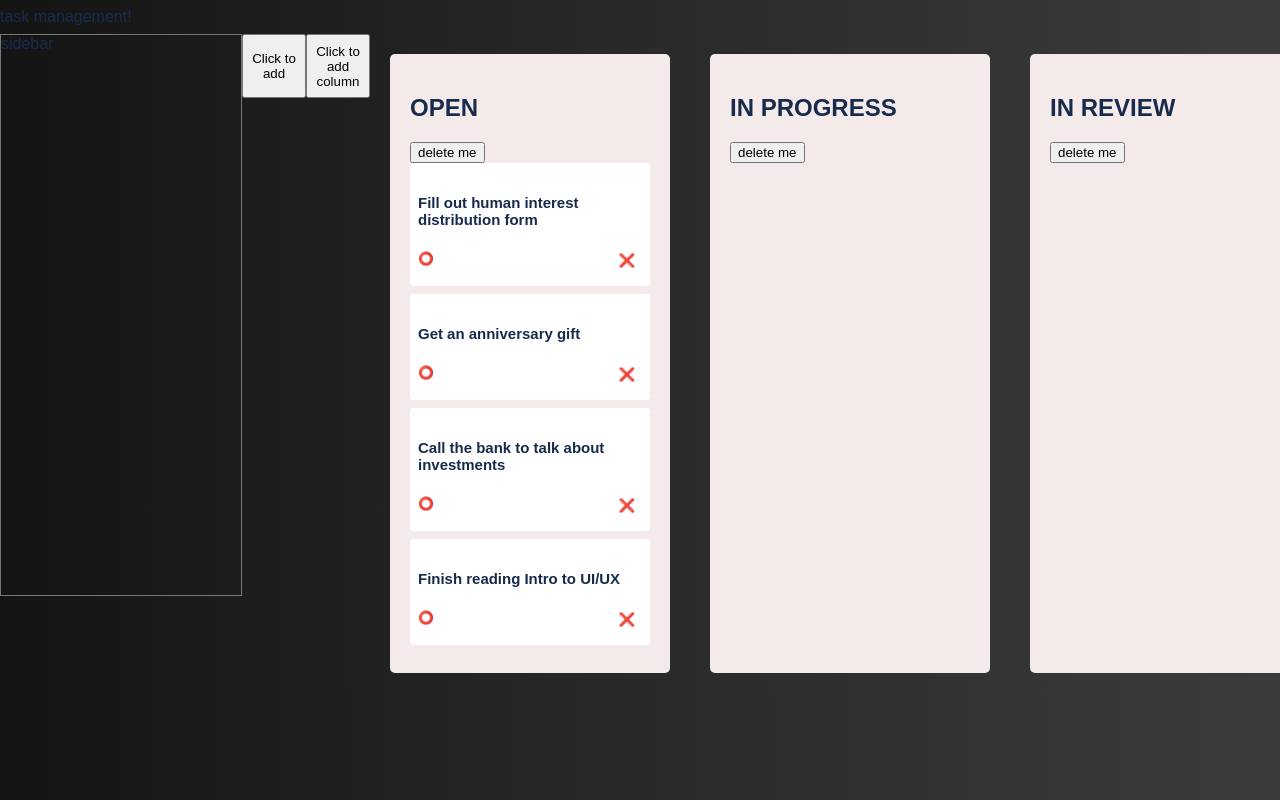
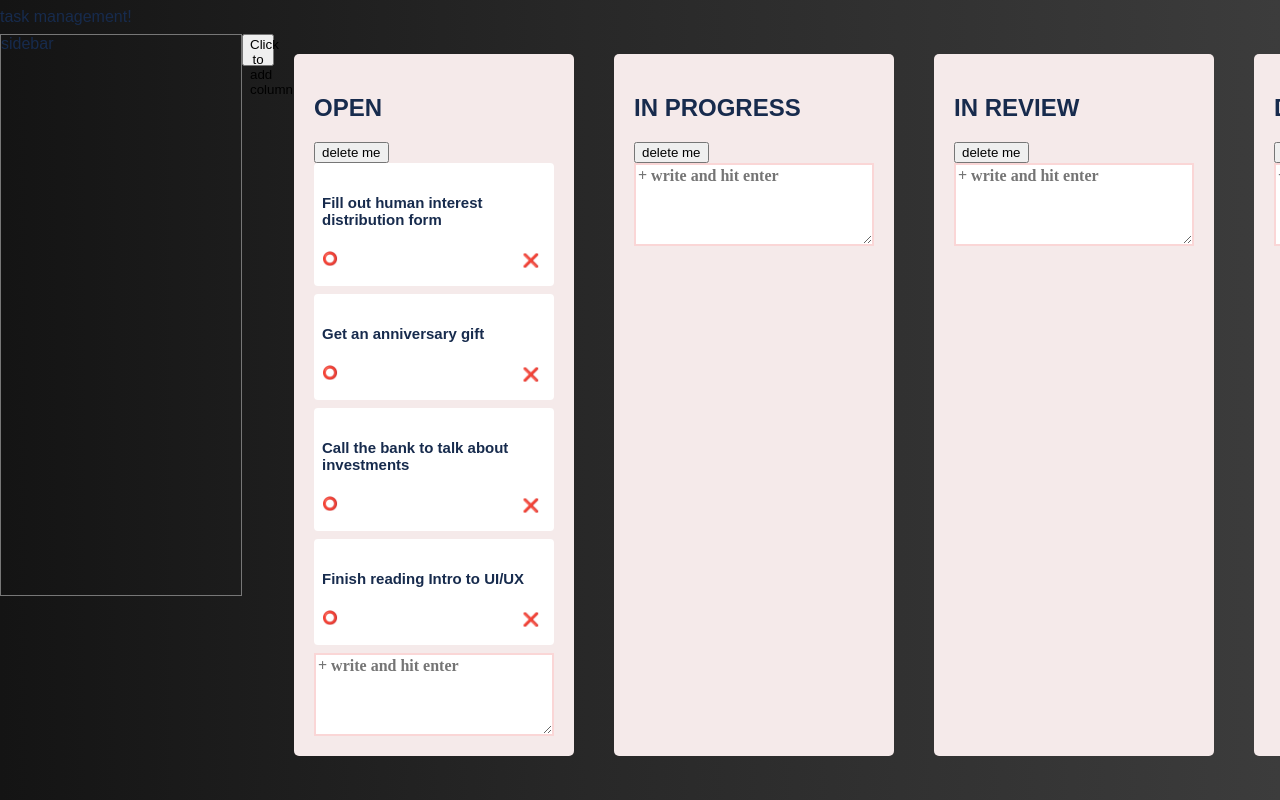
Before and after one commit to sajadsarlaki/task_management, a React (Create React App) app: page / in a window 1280 px wide. Built offline with nearby package versions, Linux system fonts and the light colour scheme.

Commit message:
adding task to specific column implemented

```diff
--- a/src/App.scss
+++ b/src/App.scss
@@ -56,9 +56,30 @@ p {
   flex-direction: row;
   justify-content: center;
   //border: 1px solid #777;
+  &__add-area{
+    display: flex;
+    flex-direction: row;
+    justify-content: space-between;
+  }
   &__add-btn{
-    width: 4rem;
-    height: 4rem;
+    height: 2rem;
+    width: 2rem;
+  }
+  &__input{
+    flex: 1;
+    border: 2px solid $disabled-color;
+    caret-color: red;
+    font-size: 0.8rem;
+    &:focus{
+      outline: none !important;
+      border: 2px solid $complete-color;
+      box-shadow: 0 0 10px #719ECE;
+    }
+    &::placeholder{
+      font-family: cursive;
+      font-weight: bold;
+      font-size: 1rem;
+    }
   }
 
 }
--- a/src/components/container/Container.js
+++ b/src/components/container/Container.js
@@ -25,6 +25,7 @@ const Container = () => {
     }, [theColumns]);
 
 
+    const [newItemText, setNewItemTask] = useState("")
     // loading tasks form local storage into state
     useEffect(() => {
 
@@ -92,7 +93,8 @@ const Container = () => {
             [...newItems]
         )
     }
-    const addNewItem = () => {
+    const addNewItem = (text, col) => {
+        console.log(status)
         let lastId = 1;
         items.forEach(i=>{
             if (i.id > lastId)
@@ -101,10 +103,10 @@ const Container = () => {
 
         const newTask = {
             id: lastId + 1,
-                icon: "⭕️",
-            status: "open",
+            icon: col.icon,
+            status: col.status,
             title: "Daily reading",
-            content: "Finish reading Intro to UI/UX"
+            content: text
         }
         setItems([...items,newTask])
     }
@@ -126,9 +128,6 @@ const Container = () => {
     }
     return(
         <div className="content">
-            <button className={'content__add-btn'} onClick={addNewItem}>
-                Click to add
-            </button>
 
             <button className={'content__add-btn'} onClick={addItemsColumn}>
                 Click to add column
@@ -142,6 +141,21 @@ const Container = () => {
                                 {items.filter(i => i.status === col.status)
                                     .map((i,idx)=> <Task key={i.id} item={i} index={idx} moveItem={moveItem} status={col.status} removeItem={removeItem} updateItem={updateItem}/>
                                     )}
+                                <div className={'content__add-area'}>
+                                    <textarea
+                                        name="Text1"
+                                        cols="25"
+                                        rows="5"
+                                        value={newItemText}
+                                        onChange={(e) => setNewItemTask(e.target.value)}
+                                        onKeyDown={(e) => e.key ==='Enter' ? addNewItem(newItemText, col):undefined}
+                                        placeholder={"+ write and hit enter"}
+                                        className={"content__input"}
+
+                                    />
+
+                                </div>
+
                             </Column>
                         </DropWrapper>
 
```
